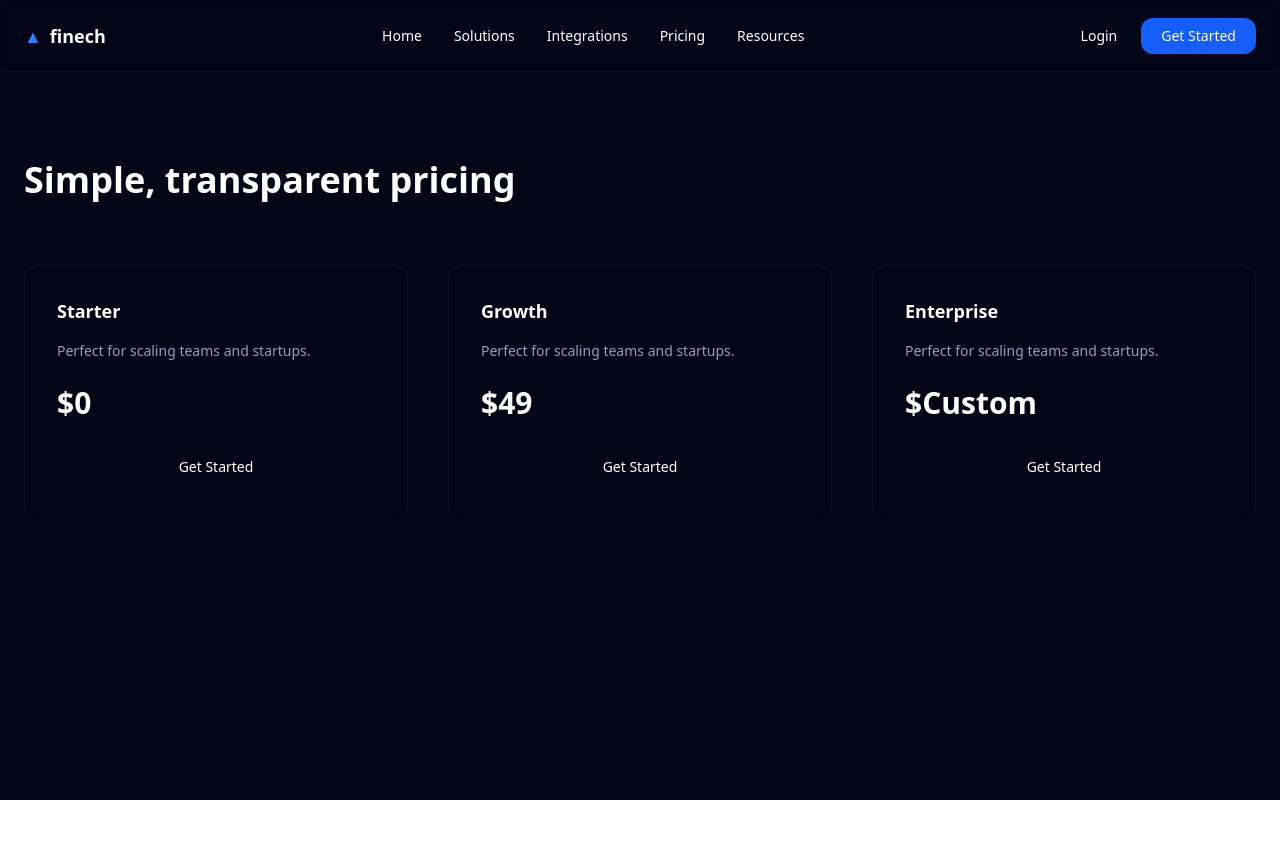
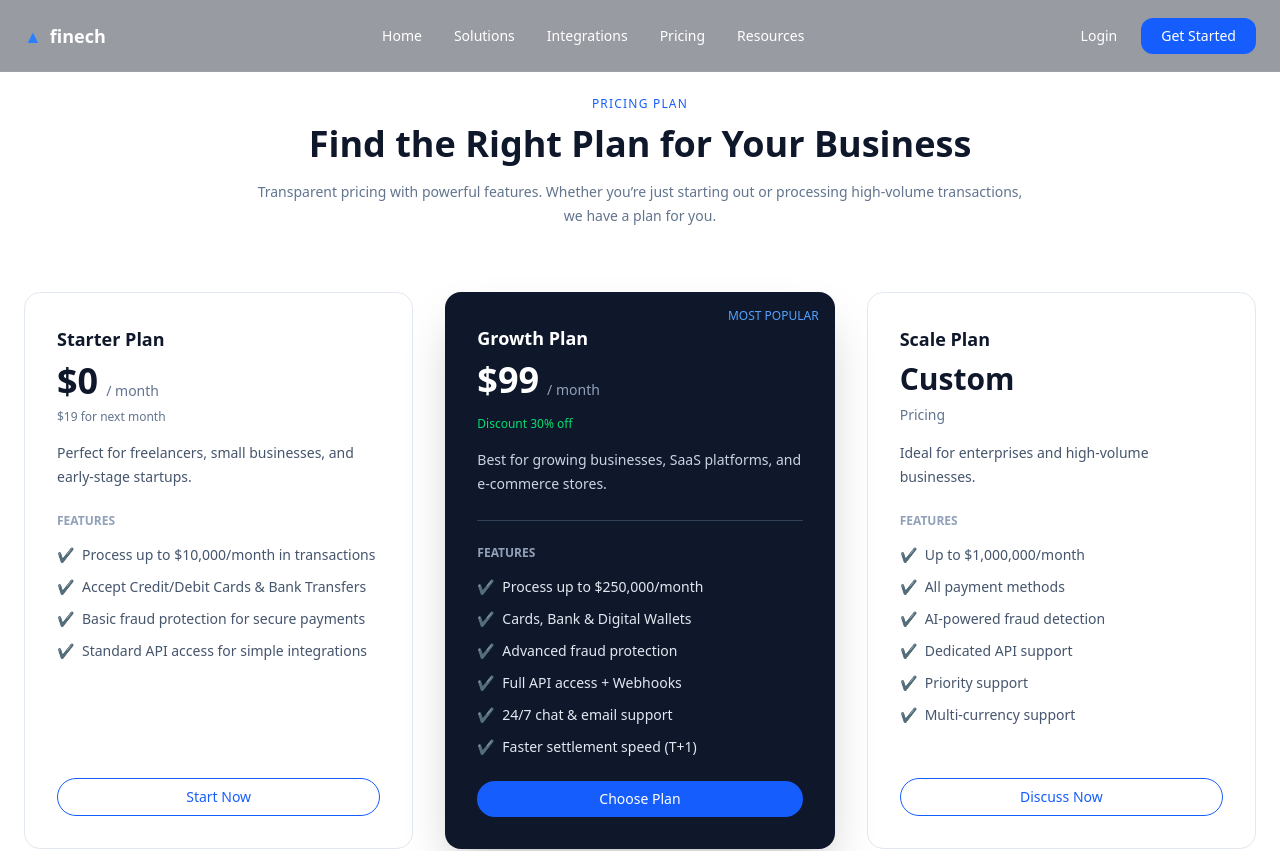
Before and after one commit to AyushNetTech/Finech-Web, a Next.js app: page /pricing in a window 1280 px wide. Shown: the top 851 px of the page. Built offline with nearby package versions, Linux system fonts and the light colour scheme.

Commit message:
create pricing page

```diff
--- a/src/app/page.tsx
+++ b/src/app/page.tsx
@@ -4,6 +4,7 @@ import HeroSection from "@/components/sections/HeroSection";
 import SecuritySection from "@/components/sections/SecuritySection";
 import Solution from "@/components/sections/Solution";
 import SuccessStories from "@/components/sections/SuccessStories";
+import PricingPage from "./pricing/page";
 
 export default function Home() {
   return (
@@ -13,7 +14,7 @@ export default function Home() {
       <Solution/>
       <SecuritySection/>
       <SuccessStories/>
-      <ApiShowcase />
+      <PricingPage/>
     </main>
   );
 }
--- a/src/app/pricing/page.tsx
+++ b/src/app/pricing/page.tsx
@@ -1,39 +1,161 @@
+"use client";
+
 export default function PricingPage() {
   return (
-    <main className="bg-[#020617] min-h-screen pt-40">
+    <section className="bg-white py-24">
       <div className="max-w-7xl mx-auto px-6">
 
-        <h1 className="text-4xl font-semibold text-white mb-16">
-          Simple, transparent pricing
+        {/* HEADER */}
+        <div className="text-center max-w-3xl mx-auto mb-16">
+          <p className="text-xs uppercase tracking-widest text-blue-600 mb-3">
+            Pricing Plan
+          </p>
+          <h1 className="text-4xl font-semibold text-slate-900">
+            Find the Right Plan for Your Business
           </h1>
+          <p className="mt-4 text-sm text-slate-500 leading-6">
+            Transparent pricing with powerful features. Whether you’re just
+            starting out or processing high-volume transactions, we have a plan
+            for you.
+          </p>
+        </div>
 
-        <div className="grid grid-cols-1 md:grid-cols-3 gap-10">
+        {/* PRICING GRID */}
+        <div className="grid grid-cols-1 lg:grid-cols-3 gap-8 items-stretch">
 
-          {["Starter", "Growth", "Enterprise"].map((plan, i) => (
-            <div
-              key={i}
-              className="rounded-2xl bg-[#020617]/80 backdrop-blur border border-white/5 p-8"
-            >
-              <h3 className="text-lg font-semibold text-white mb-4">
-                {plan}
+          {/* STARTER PLAN */}
+          <div className="group rounded-2xl border border-slate-200 p-8 flex flex-col transition-all duration-300 ease-out hover:-translate-y-2 hover:shadow-xl">
+            <h3 className="text-lg font-semibold text-slate-900 mb-2">
+              Starter Plan
             </h3>
 
-              <p className="text-slate-400 text-sm mb-6">
-                Perfect for scaling teams and startups.
+            <div className="flex items-end gap-2 mb-2">
+              <p className="text-4xl font-bold text-slate-900">$0</p>
+              <span className="text-sm text-slate-500">/ month</span>
+            </div>
+
+            <p className="text-xs text-slate-500 mb-4">$19 for next month</p>
+
+            <p className="text-sm text-slate-600 leading-6 mb-6">
+              Perfect for freelancers, small businesses, and early-stage startups.
             </p>
 
-              <p className="text-3xl font-bold text-white mb-6">
-                ${i === 0 ? "0" : i === 1 ? "49" : "Custom"}
+            <p className="text-xs font-semibold text-slate-400 mb-4">
+              FEATURES
             </p>
 
-              <button className="w-full rounded-full bg-primary py-3 text-sm text-white font-medium">
-                Get Started
+            <ul className="space-y-3 text-sm text-slate-600 mb-8">
+              {[
+                "Process up to $10,000/month in transactions",
+                "Accept Credit/Debit Cards & Bank Transfers",
+                "Basic fraud protection for secure payments",
+                "Standard API access for simple integrations",
+              ].map((item) => (
+                <li
+                  key={item}
+                  className="flex items-start gap-2 transition-colors duration-200 group-hover:text-slate-900"
+                >
+                  ✔ <span>{item}</span>
+                </li>
+              ))}
+            </ul>
+
+            <button className="mt-auto rounded-full border border-blue-600 px-5 py-2 text-sm text-blue-600 transition-all duration-200 hover:bg-blue-50 active:scale-95">
+              Start Now
             </button>
           </div>
+
+          {/* GROWTH PLAN */}
+          <div className="relative group rounded-2xl bg-slate-900 text-white p-8 flex flex-col shadow-2xl transition-all duration-300 ease-out hover:-translate-y-3 hover:shadow-[0_25px_60px_-15px_rgba(37,99,235,0.6)]">
+
+            <span className="absolute top-4 right-4 text-xs text-blue-400">
+              MOST POPULAR
+            </span>
+
+            <h3 className="text-lg font-semibold mb-2">Growth Plan</h3>
+
+            <div className="flex items-end gap-2 mb-4">
+              <p className="text-4xl font-bold">$99</p>
+              <span className="text-sm text-slate-400">/ month</span>
+            </div>
+
+            <p className="text-xs text-green-400 mb-4">Discount 30% off</p>
+
+            <p className="text-sm text-slate-300 leading-6 mb-6">
+              Best for growing businesses, SaaS platforms, and e-commerce stores.
+            </p>
+
+            <div className="border-t border-slate-700 pt-6 mb-6">
+              <p className="text-xs font-semibold text-slate-400 mb-4">
+                FEATURES
+              </p>
+
+              <ul className="space-y-3 text-sm text-slate-200">
+                {[
+                  "Process up to $250,000/month",
+                  "Cards, Bank & Digital Wallets",
+                  "Advanced fraud protection",
+                  "Full API access + Webhooks",
+                  "24/7 chat & email support",
+                  "Faster settlement speed (T+1)",
+                ].map((item) => (
+                  <li
+                    key={item}
+                    className="flex items-start gap-2 transition-transform duration-200 group-hover:translate-x-1"
+                  >
+                    ✔ <span>{item}</span>
+                  </li>
                 ))}
+              </ul>
+            </div>
+
+            <button className="mt-auto rounded-full bg-blue-600 px-5 py-2 text-sm font-medium transition-all duration-200 hover:bg-blue-500 active:scale-95">
+              Choose Plan
+            </button>
+          </div>
+
+          {/* SCALE PLAN */}
+          <div className="group rounded-2xl border border-slate-200 p-8 flex flex-col transition-all duration-300 ease-out hover:-translate-y-2 hover:shadow-xl">
+            <h3 className="text-lg font-semibold text-slate-900 mb-2">
+              Scale Plan
+            </h3>
+
+            <p className="text-3xl font-bold text-slate-900 mb-2">Custom</p>
+            <p className="text-sm text-slate-500 mb-4">Pricing</p>
+
+            <p className="text-sm text-slate-600 leading-6 mb-6">
+              Ideal for enterprises and high-volume businesses.
+            </p>
+
+            <p className="text-xs font-semibold text-slate-400 mb-4">
+              FEATURES
+            </p>
+
+            <ul className="space-y-3 text-sm text-slate-600 mb-8">
+              {[
+                "Up to $1,000,000/month",
+                "All payment methods",
+                "AI-powered fraud detection",
+                "Dedicated API support",
+                "Priority support",
+                "Multi-currency support",
+              ].map((item) => (
+                <li
+                  key={item}
+                  className="flex items-start gap-2 transition-colors duration-200 group-hover:text-slate-900"
+                >
+                  ✔ <span>{item}</span>
+                </li>
+              ))}
+            </ul>
+
+            <button className="mt-auto rounded-full border border-blue-600 px-5 py-2 text-sm text-blue-600 transition-all duration-200 hover:bg-blue-50 active:scale-95">
+              Discuss Now
+            </button>
+          </div>
 
         </div>
       </div>
-    </main>
+    </section>
   );
 }
--- a/src/components/sections/SuccessStories.tsx
+++ b/src/components/sections/SuccessStories.tsx
@@ -2,7 +2,7 @@
 
 export default function SuccessStories() {
   return (
-    <section className="relative bg-white py-24 overflow-hidden">
+    <section className="relative bg-[#f5f6f7] py-24 overflow-hidden">
 
       {/* Dot background */}
       <div className="absolute inset-0 bg-[radial-gradient(circle_at_1px_1px,#e5e7eb_1px,transparent_0)] [background-size:24px_24px]" />
```
Lines whose indentation alone changed are shown as unchanged.
